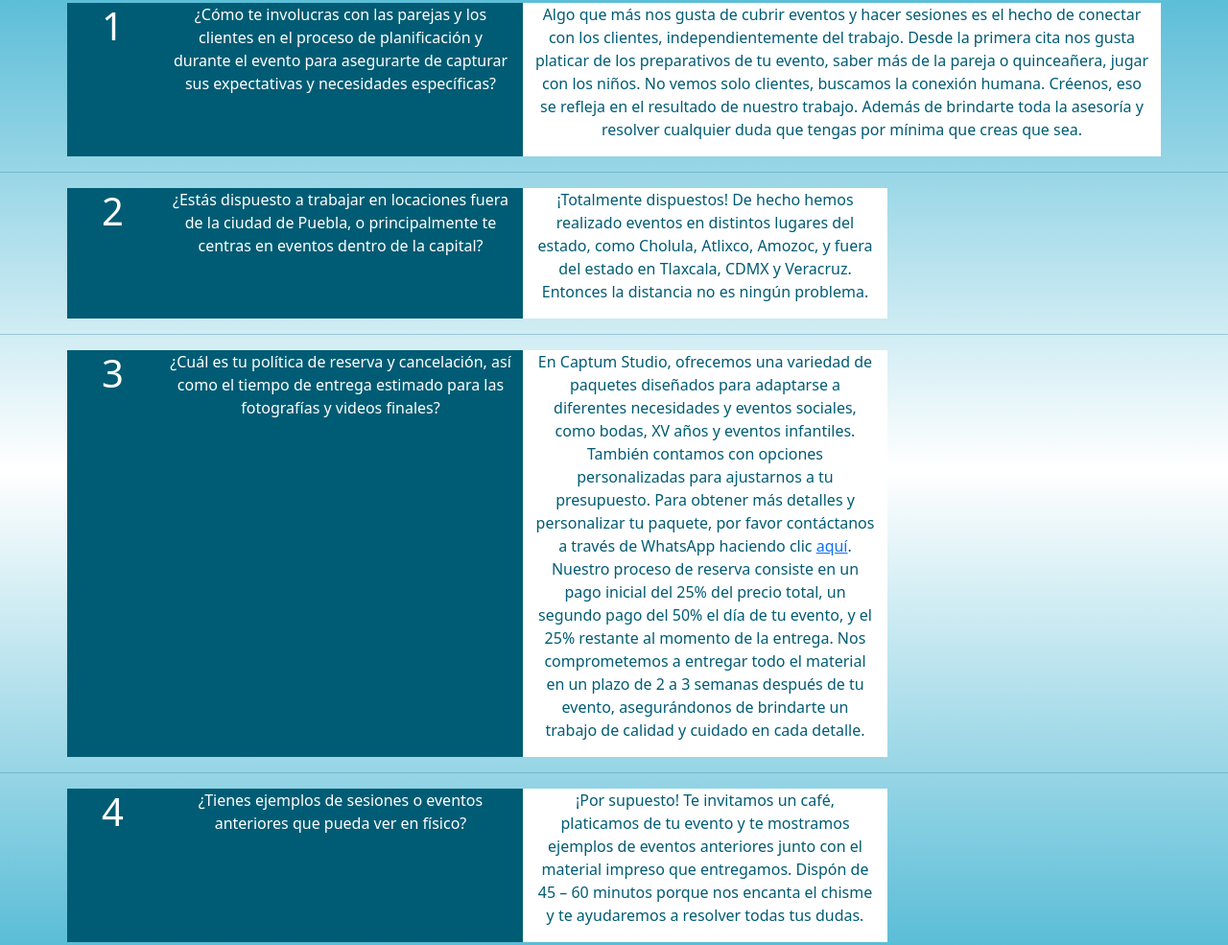
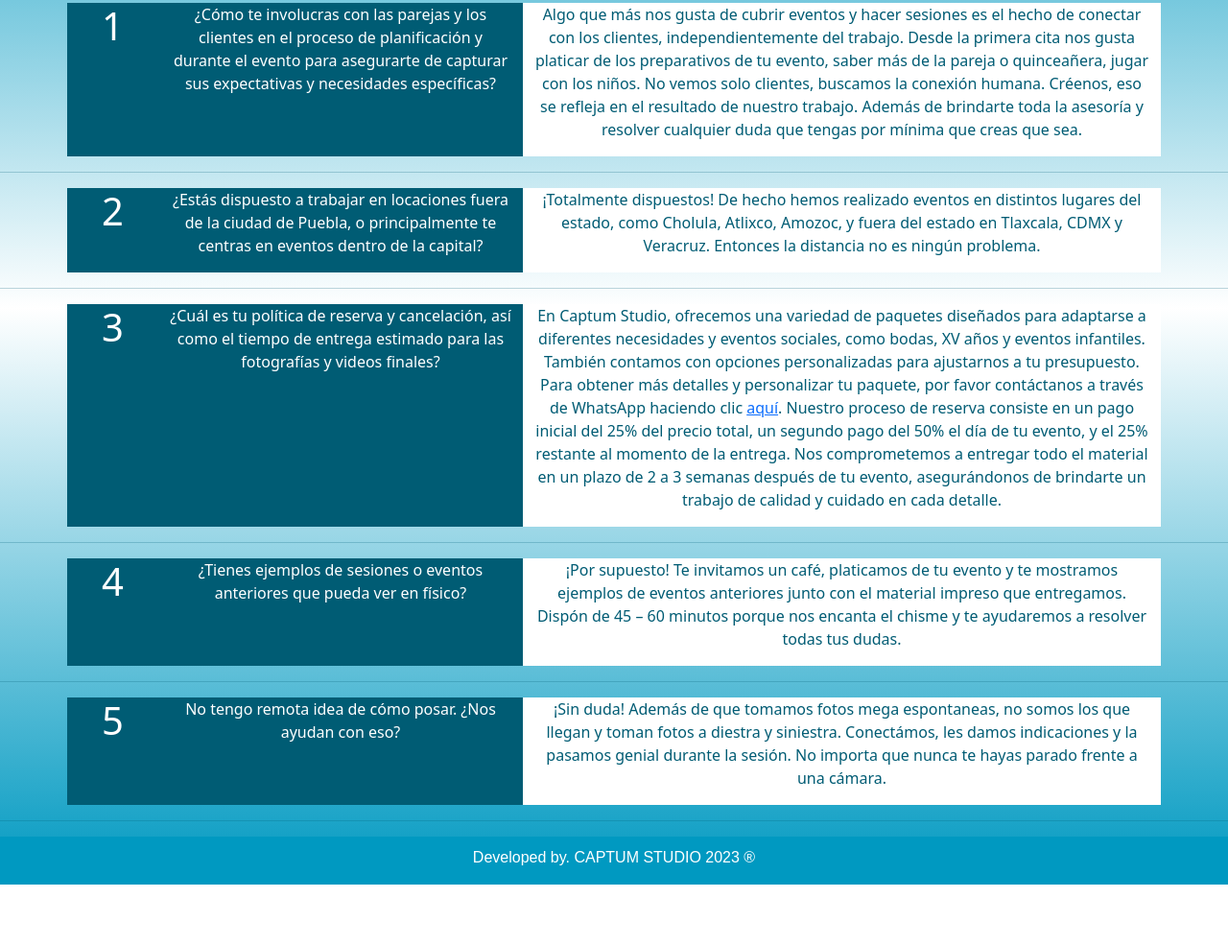
Before and after one commit to Palomino9/captumweb, a website: page pages/faqs.html in a window 1280 px wide. Shown: the part 280-1265 px from the top of the page at 96% size. After the commit the page ends 1202 px from the top, so only its background shows below. Drawn offline with nearby package versions, Linux system fonts and the light colour scheme.

Commit message:
ajuste faqs

```diff
--- a/pages/faqs.html
+++ b/pages/faqs.html
@@ -94,7 +94,7 @@
                     <p>¿Estás dispuesto a trabajar en locaciones fuera de la ciudad de Puebla, o principalmente te
                         centras en eventos dentro de la capital?</p>
                 </div>
-                <div class="col-sm-12 col-md-4" style="background-color: white;">
+                <div class="col-sm-12 col-md-7" style="background-color: white;">
                     <p>¡Totalmente dispuestos! De hecho hemos realizado eventos en distintos lugares del estado, como
                         Cholula, Atlixco, Amozoc, y fuera del estado en Tlaxcala, CDMX y Veracruz. Entonces la distancia
                         no es ningún problema.
@@ -112,7 +112,7 @@
                     <p>¿Cuál es tu política de reserva y cancelación, así como el tiempo de entrega estimado para las
                         fotografías y videos finales?</p>
                 </div>
-                <div class="col-sm-12 col-md-4" style="background-color: white;">
+                <div class="col-sm-12 col-md-7" style="background-color: white;">
                     <p>En Captum Studio, ofrecemos una variedad de paquetes diseñados para adaptarse a diferentes
                         necesidades y eventos sociales, como bodas, XV años y eventos infantiles.
                         También contamos con opciones personalizadas para ajustarnos a tu presupuesto. Para obtener más
@@ -137,7 +137,7 @@
                 <div class="col-sm-12 col-md-4" style="background-color: #005c74; color: white;">
                     <p>¿Tienes ejemplos de sesiones o eventos anteriores que pueda ver en físico?</p>
                 </div>
-                <div class="col-sm-12 col-md-4" style="background-color: white;">
+                <div class="col-sm-12 col-md-7" style="background-color: white;">
                     <p>¡Por supuesto! Te invitamos un café, platicamos de tu evento y te mostramos ejemplos de eventos
                         anteriores junto con el material impreso que entregamos.
                         Dispón de 45 – 60 minutos porque nos encanta el chisme y te ayudaremos a resolver todas tus
@@ -155,7 +155,7 @@
                 <div class="col-sm-12 col-md-4" style="background-color: #005c74; color: white;">
                     <p>No tengo remota idea de cómo posar. ¿Nos ayudan con eso?</p>
                 </div>
-                <div class="col-sm-12 col-md-4" style="background-color: white;">
+                <div class="col-sm-12 col-md-7" style="background-color: white;">
                     <p>¡Sin duda! Además de que tomamos fotos mega espontaneas, no somos los que llegan y toman fotos a diestra y siniestra. Conectámos, les damos indicaciones
                         y la pasamos genial durante la sesión. No importa que nunca te hayas parado frente a una cámara.
                     </p>
```
